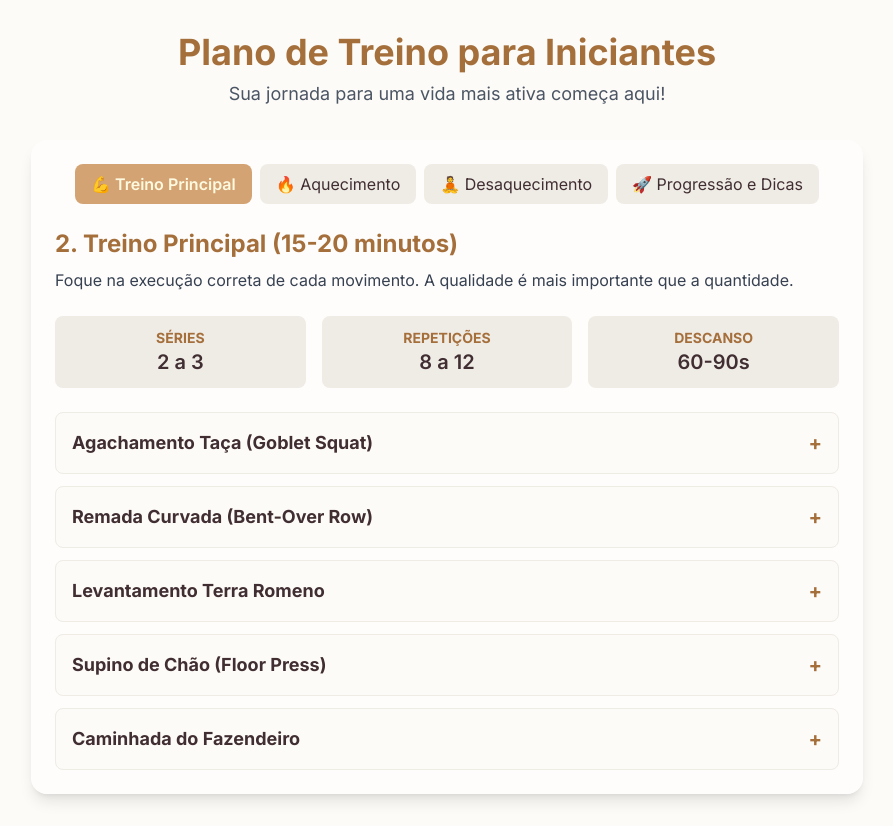
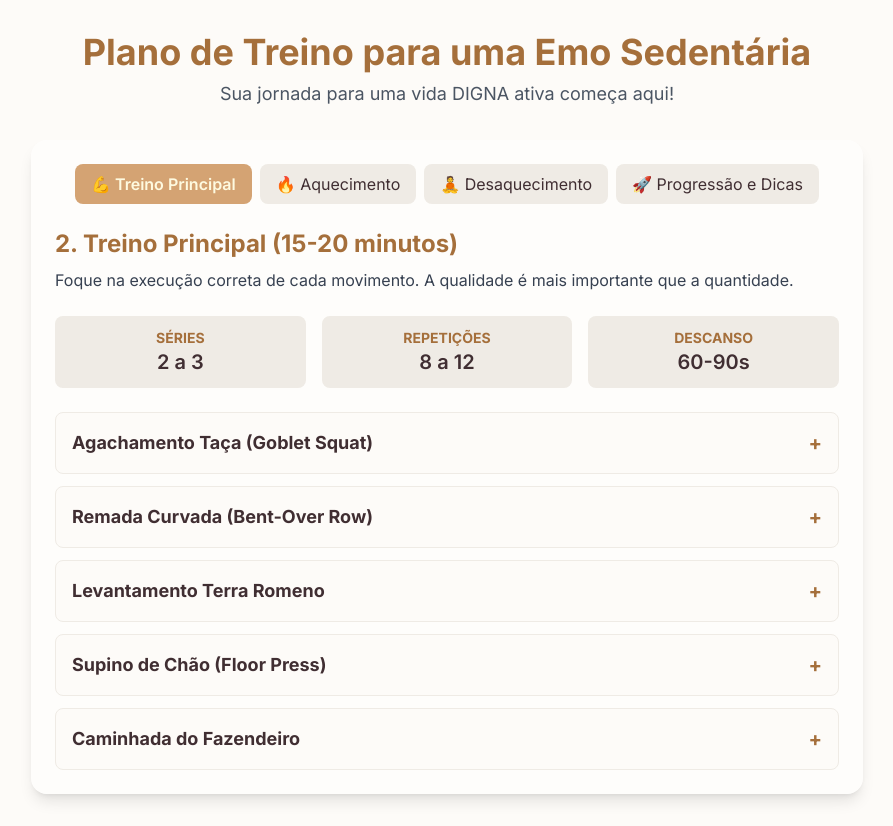
Before and after one commit to zAstergun/Monica-Sedentaria-Training, a plain HTML site: page index.html in a window 1280 px wide. Shown: the whole page, without its empty margins (193-1086 px from the left). Drawn offline with nearby package versions, Linux system fonts and the light colour scheme.

Commit message:
Atualizações básicas

```diff
--- a/index.html
+++ b/index.html
@@ -3,7 +3,7 @@
 <head>
     <meta charset="UTF-8">
     <meta name="viewport" content="width=device-width, initial-scale=1.0">
-    <title>Plano de Treino para Iniciantes</title>
+    <title>Plano de Treino para uma Emo Sedentária</title>
     <script src="https://cdn.tailwindcss.com"></script>
     <link rel="preconnect" href="https://fonts.googleapis.com">
     <link rel="preconnect" href="https://fonts.gstatic.com" crossorigin>
@@ -75,8 +75,8 @@
     <div class="container mx-auto max-w-4xl p-4 sm:p-6 md:p-8">
 
         <header class="text-center mb-8">
-            <h1 class="text-3xl sm:text-4xl font-bold text-[#A56F3B]">Plano de Treino para Iniciantes</h1>
-            <p class="mt-2 text-lg text-gray-600">Sua jornada para uma vida mais ativa começa aqui!</p>
+            <h1 class="text-3xl sm:text-4xl font-bold text-[#A56F3B]">Plano de Treino para uma Emo Sedentária</h1>
+            <p class="mt-2 text-lg text-gray-600">Sua jornada para uma vida DIGNA ativa começa aqui!</p>
         </header>
 
         <div id="app" class="bg-white/50 rounded-2xl shadow-lg p-4 sm:p-6">
```
